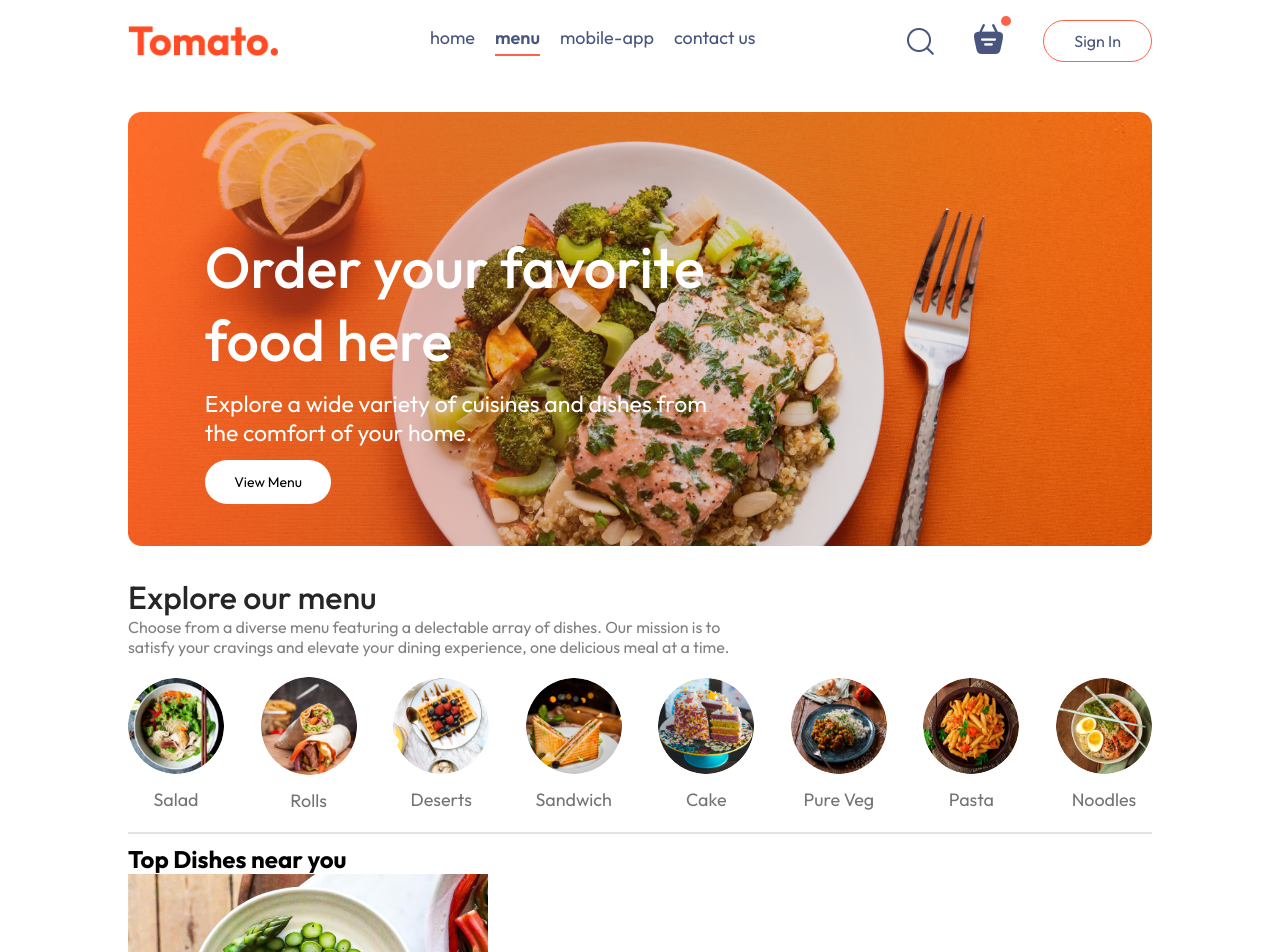
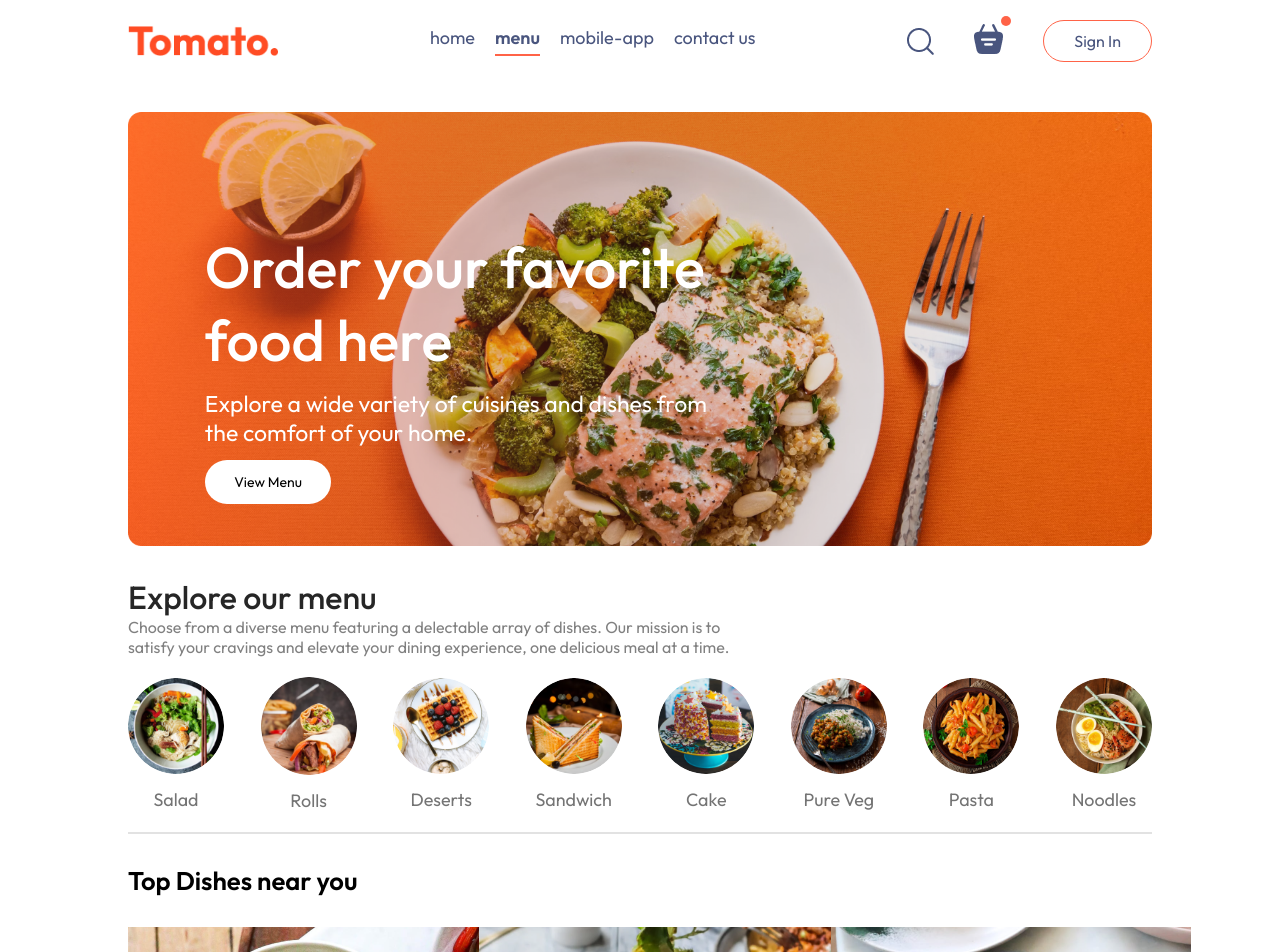
Before and after one commit to gamiduwelikanna/DineFlow, a React (Vite) app in the folder frontend/: page / in a window 1280 px wide. Shown: the top 952 px of the page. Built offline with nearby package versions, Linux system fonts and the light colour scheme.

Commit message:
Frontend Dev 2

```diff
--- a/frontend/src/components/FoodItem/FoodItem.css
+++ b/frontend/src/components/FoodItem/FoodItem.css
@@ -0,0 +1,16 @@
+.food-display{
+    margin-top: 30px;
+}
+
+.food-display h2{
+    font-size: max(2vw, 24px);
+    font-weight: 600;
+}
+
+.food-display-list{
+    display: grid;
+    grid-template-columns:repeat(auto-fill, minmax(240px, 1fr));
+    margin-top: 30px;
+    gap:30px;
+    row-gap: 50px;
+}
```
